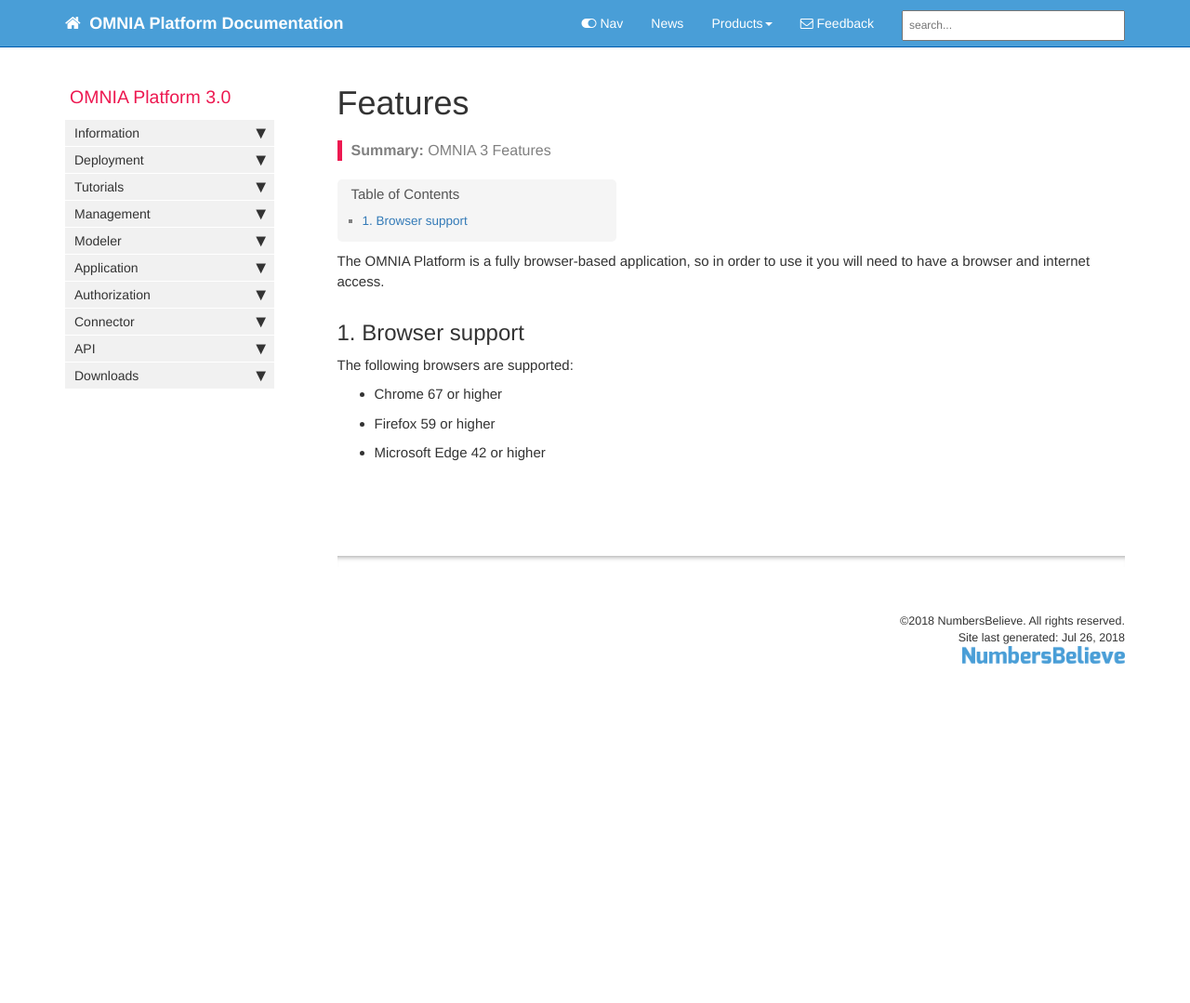
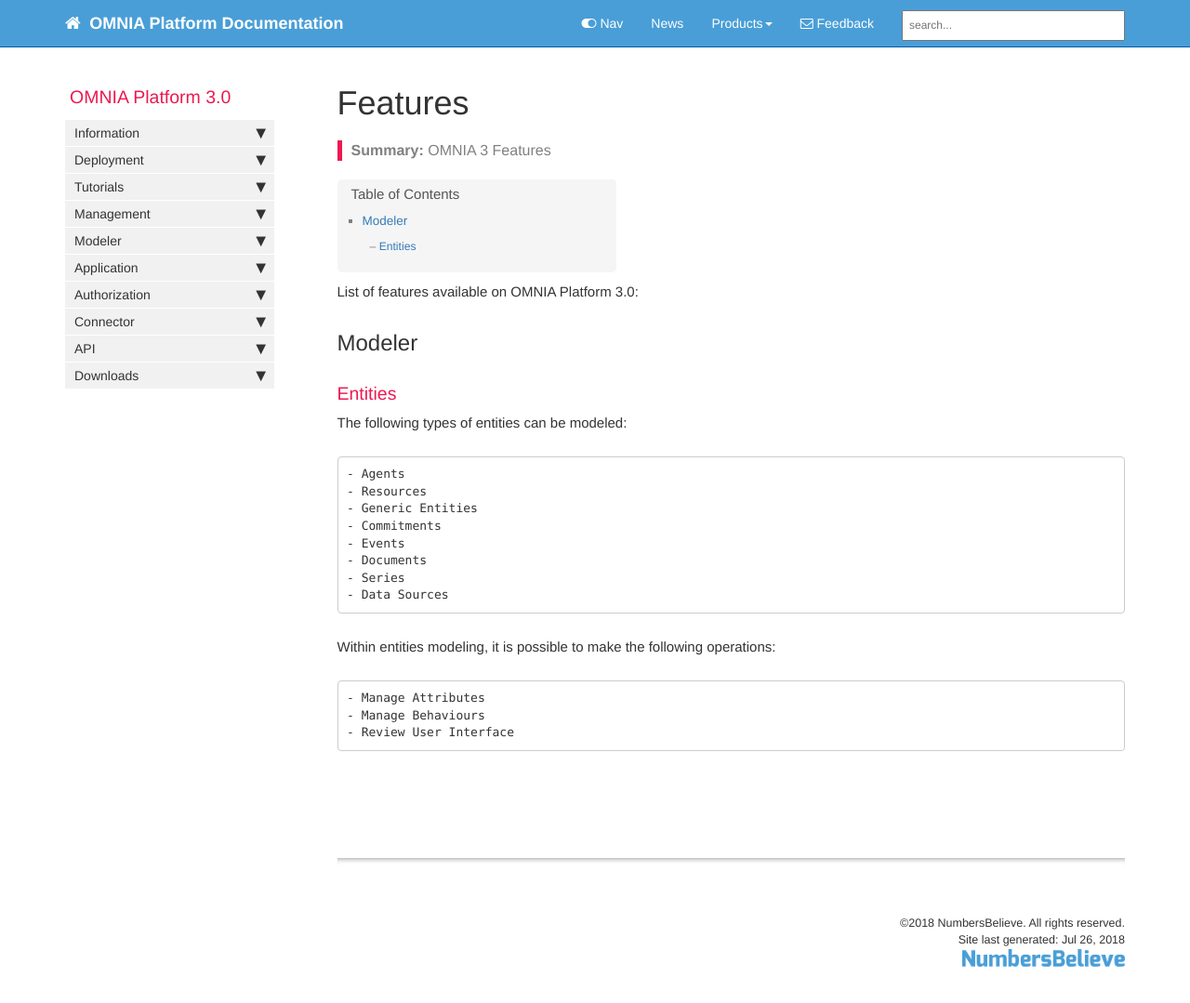
Before and after one commit to daniel8lopes/omnia3, a Jekyll site: the page built from docs/pages/omnia3/Introduction/omnia3_features.md, in a window 1280 px wide and 1100 px high. Shown: the top 1079 px of the window at 93% size. Built offline with Jekyll 4.4.1, drawn with Linux system fonts in a browser that asks for light colours; nearby versions of some CDN libraries; comment, search, counter and statistics services are not loaded.

Commit message:
Update omnia3_features.md

```diff
--- a/docs/pages/omnia3/Introduction/omnia3_features.md
+++ b/docs/pages/omnia3/Introduction/omnia3_features.md
@@ -7,10 +7,25 @@ permalink: omnia3_features.html
 folder: omnia3
 ---
 
-The OMNIA Platform is a fully browser-based application, so in order to use it you will need to have a browser and internet access.
+List of features available on OMNIA Platform 3.0:
 
-## 1. Browser support
-The following browsers are supported:
-* Chrome 67 or higher
-* Firefox 59 or higher
-* Microsoft Edge 42 or higher
+## Modeler
+
+### Entities
+
+The following types of entities can be modeled:
+
+    - Agents
+    - Resources
+    - Generic Entities
+    - Commitments
+    - Events
+    - Documents
+    - Series
+    - Data Sources
+
+Within entities modeling, it is possible to make the following operations:
+
+    - Manage Attributes
+    - Manage Behaviours
+    - Review User Interface
```
